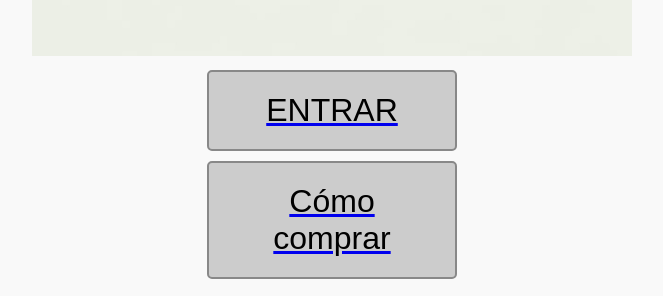
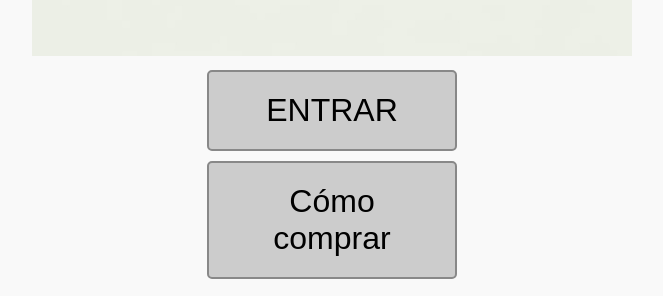
Before and after one commit to comerciial88/Comercial88, a plain HTML site: page index.html in a window 1280 px wide. Shown: the part 568-864 px from the top of the page, without its empty margins (308-971 px from the left). Drawn offline with Linux system fonts and the light colour scheme.

Commit message:
Update index.html

```diff
--- a/index.html
+++ b/index.html
@@ -8,8 +8,8 @@
 <body>
     <h1>COMERCIAL 88</h1>
     <img src="comercial 88.jpg" alt="Comercial 88" class="imagen-comercial">
-    <a href="catalogo.html"><button class="catalogo">ENTRAR</button></a>
-    <a href="tutorial.html"><button class="tuto">Cómo comprar</button></a>
+    <a href="catalogo.html" class="button-link"><button class="catalogo">ENTRAR</button></a>
+    <a href="tutorial.html" class="button-link"><button class="tuto">Cómo comprar</button></a>
     <h2>Novedades:</h2>
 </body>
 </html>
```
